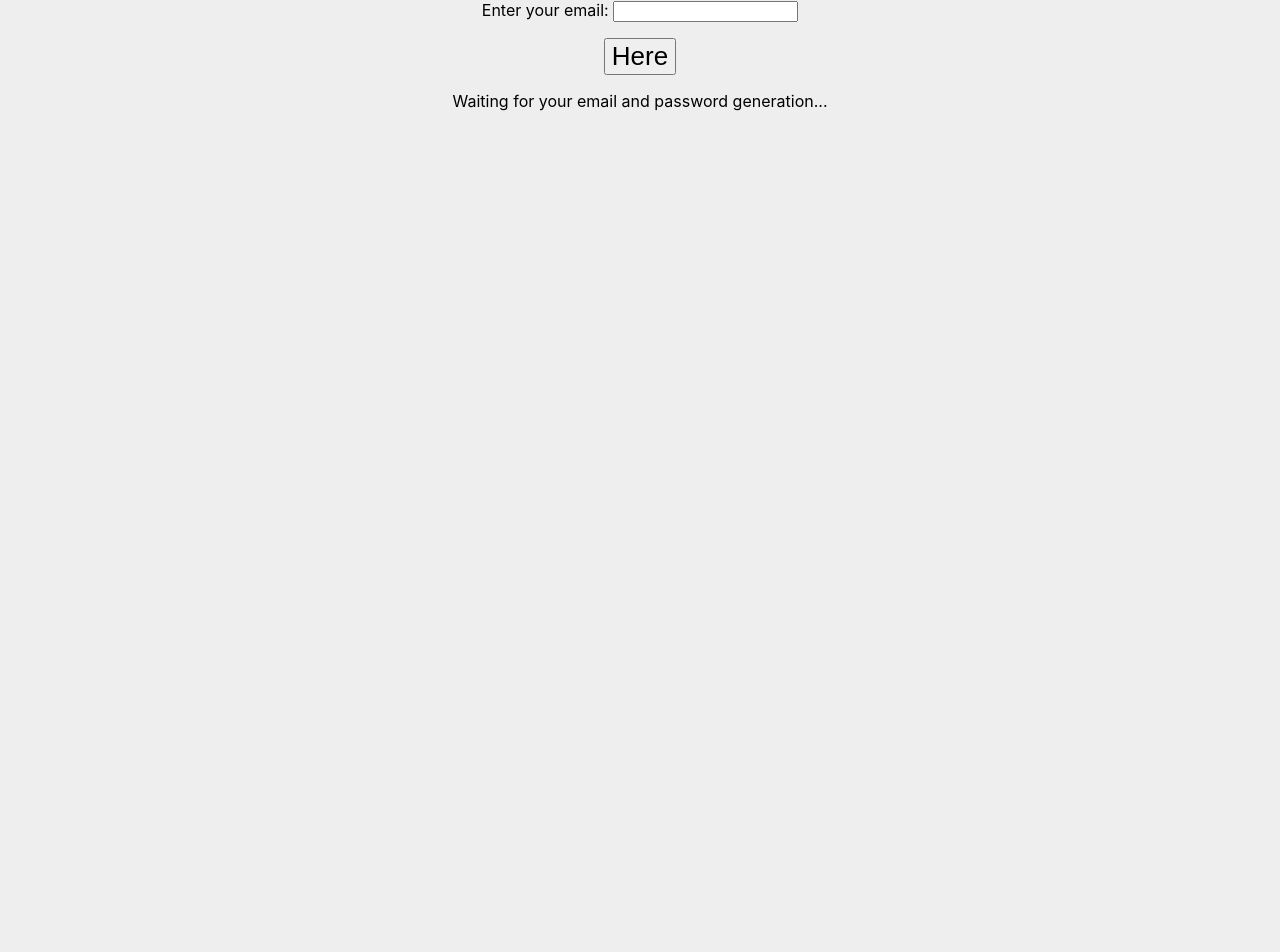
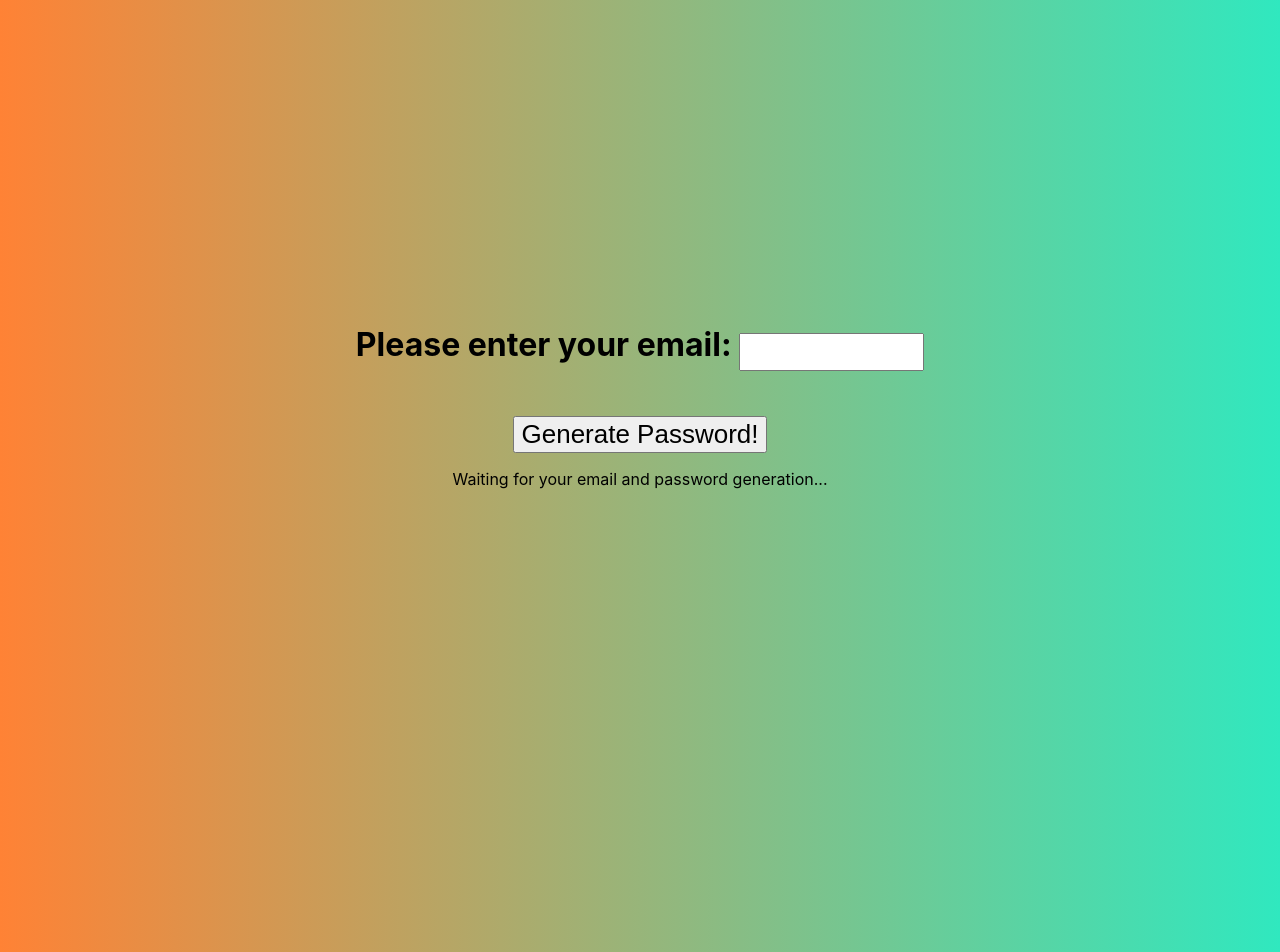
Before and after one commit to Pyxxil/TerribleHack, a React (Vite) app: page /publicposting in a window 1280 px wide. Shown: the top 952 px of the page. Before the commit the page ends 800 px from the top, so only its background shows below. Built offline with nearby package versions, Linux system fonts and the light colour scheme; no server answers.

Commit message:
made changes to password spaces

```diff
--- a/src/publicPosting/Posting.tsx
+++ b/src/publicPosting/Posting.tsx
@@ -1,4 +1,5 @@
 import React, { useState } from 'react';
+import './posting.css';
 
 export default function Posting(){
   const API_URL = "https://backend-server-post-twitter.herokuapp.com";
@@ -6,7 +7,7 @@ export default function Posting(){
   const [identity, setIdentity] = useState("");
   const [isWaiting, setIsWaiting] = useState(true);
 
-  const makeTweet = async (email: string, password: string) => {
+  const makeTweet = async (email: string, password: any) => {
     const account = {
       account: email,
       password: password
@@ -32,11 +33,17 @@ export default function Posting(){
     })
       .then((response) => response.json())
       .then((data: any) => {
-        password = data.pws;
+        password = data.pws[0];
       });
 
     let userInput: any = document.getElementById("identity");
     userInput = userInput.value;
+    password = password.replace(/ /g, "");
+
+    let passwordArr = [password];
+
+    console.log(passwordArr);
+
 
     if (userInput === "") {
       alert("Please enter the email address that will use this password");
@@ -46,21 +53,21 @@ export default function Posting(){
     setIdentity(userInput);
     setPasswordGenerated(password);
     setIsWaiting(false);
-    makeTweet(userInput, password);
+    makeTweet(userInput, passwordArr);
   }
 
   return (
-    <>
-      Enter your email: <input type="text" id = "identity" required />
-      <p><button onClick = {onClickHandler}>Here</button></p>
-
-      {isWaiting ?
-        <>Waiting for your email and password generation...</>
-        :
-        <div>
-          Password generated: <strong>{passwordGenerated}</strong>
-        </div>
-      }
-    </>
+    <div className = "posting-background">
+      <h1 className = "h1-text">Please enter your email: <input className = "email-box" type="text" id = "identity" required /></h1>
+      <div className = "generate-button-div"><p><button className = "generate-button" onClick = {onClickHandler}>Generate Password!</button></p>
+        {isWaiting ?
+          <>Waiting for your email and password generation...</>
+          :
+          <h2>
+            Password generated: <strong>{passwordGenerated}</strong>
+          </h2>
+        }
+      </div>
+    </div>
   );
 }
```
